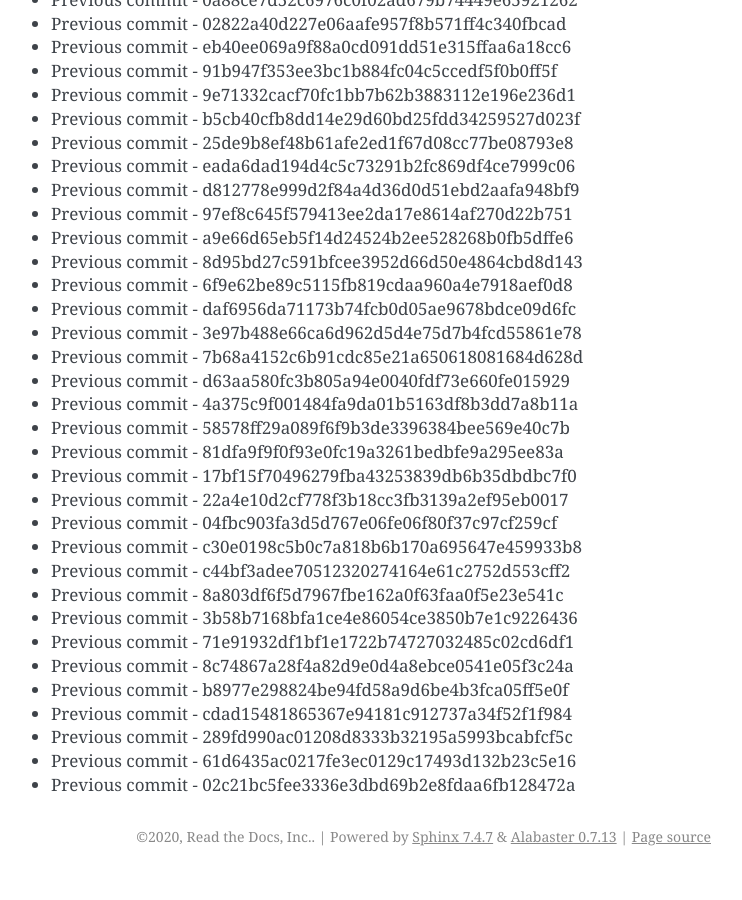
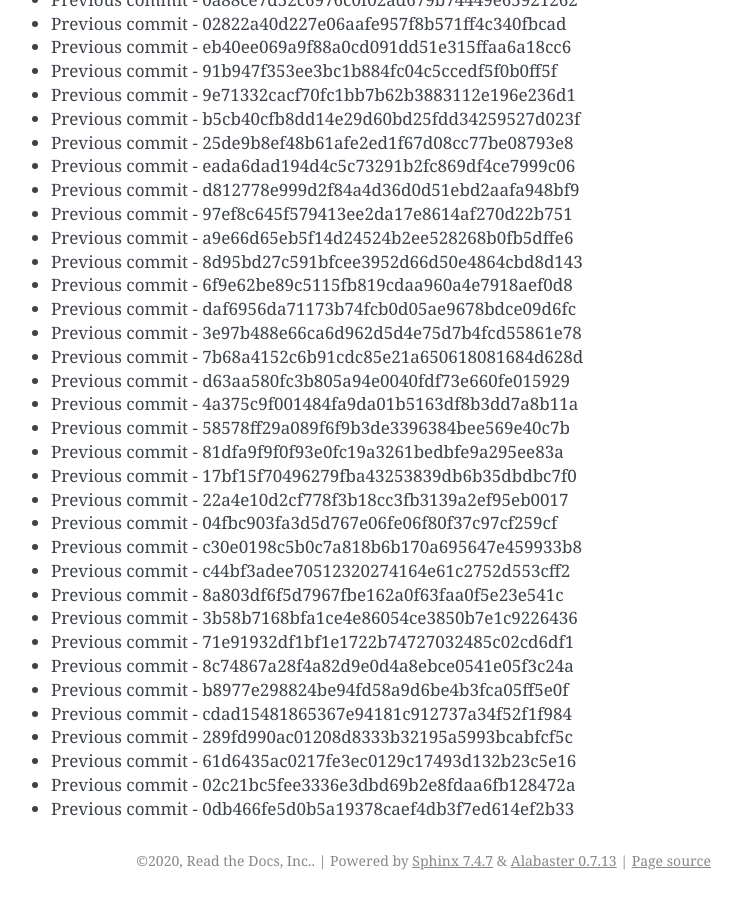
Before and after one commit to readthedocs/rtd-git-stresstest, a Sphinx documentation site: the page built from docs/updates.rst, in a window 1280 px wide and 900 px high, scrolled down 9532 px. Shown: the whole window, without its empty margins (399-1141 px from the left). Built offline with Sphinx 7.4.7, drawn with Linux system fonts in a browser that asks for light colours; before the commit the page ends 10408 px from its top, so only the background shows below that.

Commit message:
Generating commit from previous: 0db466fe5d0b5a19378caef4db3f7ed614ef2b33

```diff
--- a/docs/updates.rst
+++ b/docs/updates.rst
@@ -432,3 +432,4 @@ It can be tested for any performance characteristics.
 * Previous commit - 289fd990ac01208d8333b32195a5993bcabfcf5c
 * Previous commit - 61d6435ac0217fe3ec0129c17493d132b23c5e16
 * Previous commit - 02c21bc5fee3336e3dbd69b2e8fdaa6fb128472a
+* Previous commit - 0db466fe5d0b5a19378caef4db3f7ed614ef2b33
```
